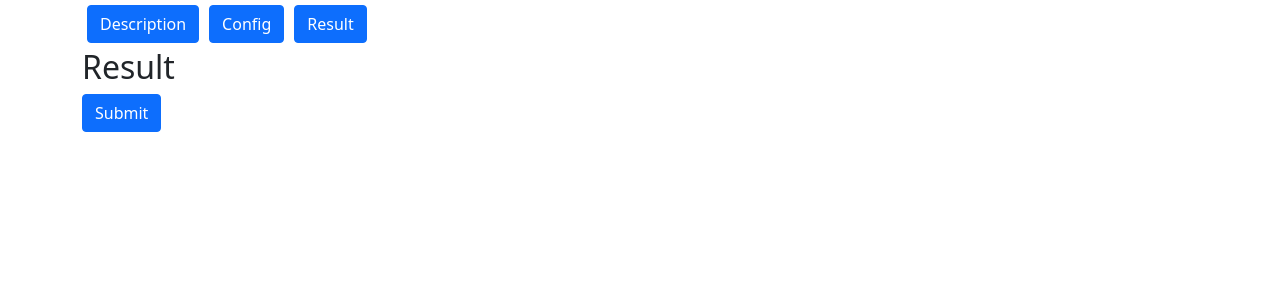
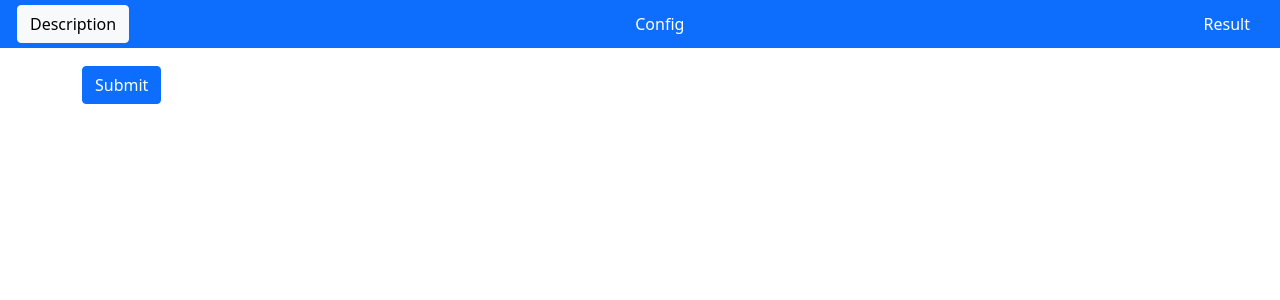
Before and after one commit to vladimirfed/json-config-result, a React (Create React App) app: page /result in a window 1280 px wide. Shown: the top 300 px of the page. Built offline with nearby package versions, Linux system fonts and the light colour scheme.

Commit message:
Refactor

```diff
--- a/src/App.tsx
+++ b/src/App.tsx
@@ -6,8 +6,19 @@ import { Routes, Route, Link } from "react-router-dom";
 import Description from "./components/Description";
 import { InputElement, JsonConfig } from "./Interfaces";
 
+export const enum Pages {
+  Description = "description",
+  Config = "config",
+  Result = "result",
+}
+
 function App() {
   const [form, setForm] = useState(null);
+  const [currentSection, setCurrentSection] = useState("description");
+
+const handleSectionChange = (section: Pages): void => {
+  setCurrentSection(section);
+};
 
   const configToForm = (JSONconfig: JsonConfig): void => {
     setForm(JSONconfig);
@@ -40,28 +51,39 @@ function App() {
 
   return (
     <FormContext.Provider value={{ handleChange }}>
-      <header className="App container">
-        <Link to="/">
-          <button style={{ margin: 5 }} className="btn btn-primary">
+    <header className="App container-fluid bg-primary text-white">
+      <div className="d-flex justify-content-between">
+        <Link to="/" onClick={() => handleSectionChange(Pages.Description)}>
+          <button
+            style={{ margin: 5 }}
+            className={`btn ${currentSection === Pages.Description ? "btn-light" : "btn-primary"}`}
+          >
             Description
           </button>
         </Link>
-        <Link to="/config">
-          <button style={{ margin: 5 }} className="btn btn-primary">
+        <Link to="/config" onClick={() => handleSectionChange(Pages.Config)}>
+          <button
+            style={{ margin: 5 }}
+            className={`btn ${currentSection === Pages.Config ? "btn-light" : "btn-primary"}`}
+          >
             Config
           </button>
         </Link>
-        <Link to="/result">
-          <button style={{ margin: 5 }} className="btn btn-primary">
+        <Link to="/result" onClick={() => handleSectionChange(Pages.Result)}>
+          <button
+            style={{ margin: 5 }}
+            className={`btn ${currentSection === Pages.Result ? "btn-light" : "btn-primary"}`}
+          >
             Result
           </button>
         </Link>
-      </header>
-      <Routes>
+      </div>
+    </header>
+    <Routes>
         <Route path="/" element={<Description />} />
         <Route
           path="/config"
-          element={<Config configToForm={configToForm} />}
+          element={<Config configToForm={configToForm} handleSectionChange={handleSectionChange} />}
         />
         <Route
           path="/result"
@@ -75,6 +97,7 @@ function App() {
         />
       </Routes>
     </FormContext.Provider>
+
   );
 }
 
--- a/src/Interfaces.ts
+++ b/src/Interfaces.ts
@@ -12,7 +12,7 @@ export type InputElement =
   | CheckboxInput
   | RadioInput;
 
-export enum InputType {
+export const enum InputType {
   Text = "text",
   Textarea = "textarea",
   Number = "number",
--- a/src/components/Config.tsx
+++ b/src/components/Config.tsx
@@ -2,10 +2,11 @@ import { useState, useRef, useEffect } from "react";
 import { useNavigate } from "react-router-dom";
 import Editor from "@monaco-editor/react";
 import { isJsonConfig } from "../Validation";
+import { Pages } from "../App";
 
 const defultValue = "";
 
-function Config({ configToForm }) {
+function Config({ configToForm, handleSectionChange }) {
   const navigate = useNavigate();
   const [jsonConfig, setJsonConfig] = useState<string>(defultValue);
 
@@ -24,21 +25,21 @@ function Config({ configToForm }) {
 
     localStorage.setItem("jsonConfig", jsonConfig);
     configToForm(JSON.parse(jsonConfig));
+    handleSectionChange(Pages.Result);
     navigate("/result");
   }
 
   return (
     <div className="App container">
-      <h2 style={{ margin: 5 }}>Config</h2>
       <Editor
-        height="70vh"
+        height="80vh"
         defaultLanguage="javascript"
         value={jsonConfig}
         onChange={setJsonConfig}
         onMount={handleEditorDidMount}
       />
       <button
-        style={{ margin: 5 }}
+        style={{ marginTop: 10 }}
         className="btn btn-primary"
         aria-label="outlined button group"
         onClick={showValue}
--- a/src/components/Result.tsx
+++ b/src/components/Result.tsx
@@ -4,13 +4,13 @@ import Element from "./Element";
 function Result({ inputs, page_title, handleSubmit }) {
   return (
     <div className="App container">
-      <h2>Result</h2>
       <h3>{page_title}</h3>
       <form>
         {inputs
           ? inputs.map((input, i) => <Element key={i} input={input} />)
           : null}
         <button
+          style={{ marginTop: 10 }}
           type="submit"
           className="btn btn-primary"
           onClick={(e) => handleSubmit(e)}
```
